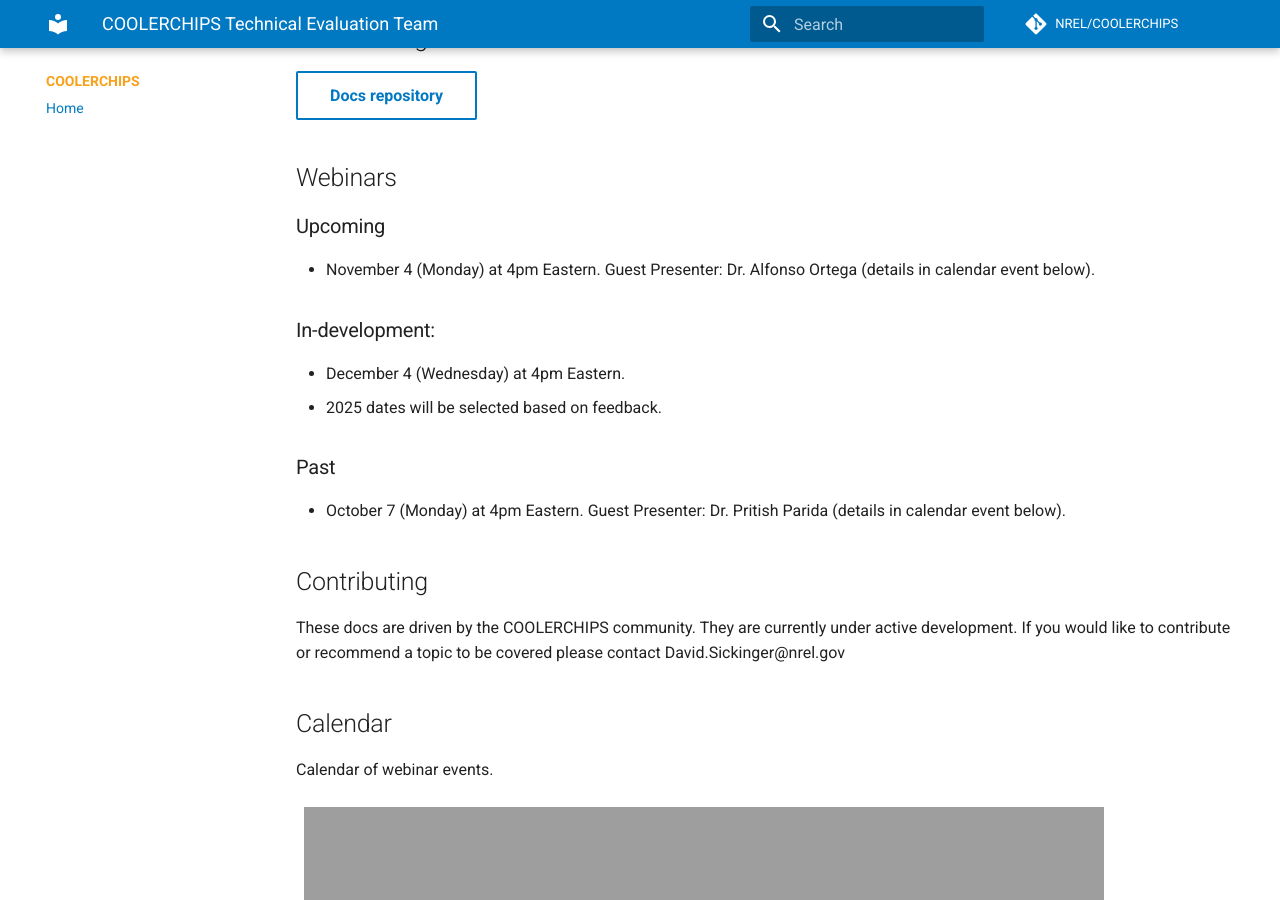
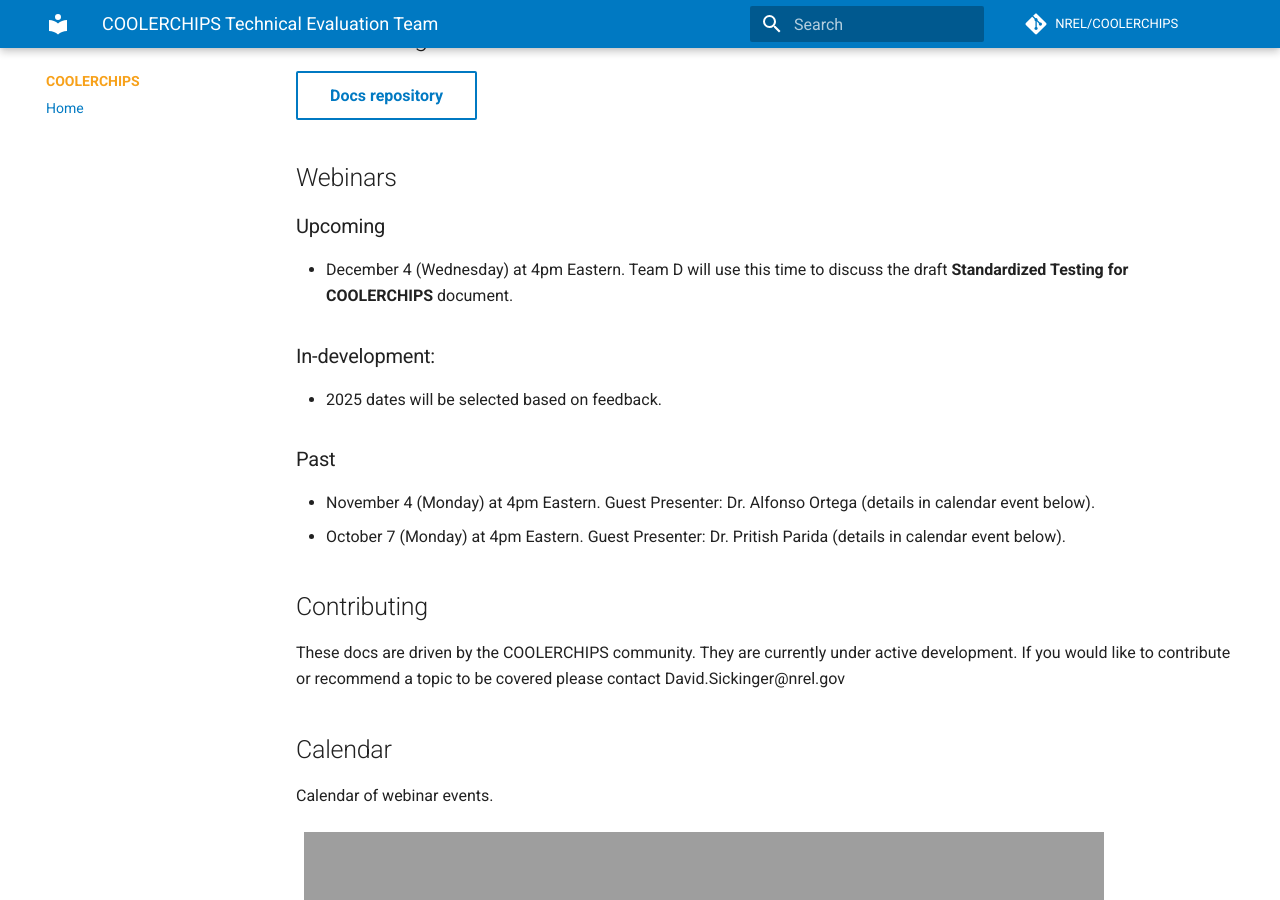
Before and after one commit to NREL/COOLERCHIPS-Technical-Evaluation-Team, an MkDocs documentation site: the page built from docs/index.md, in a window 1280 px wide and 900 px high, scrolled down 302 px. Built offline with MkDocs 1.6.1 and Material for MkDocs 9.7.7, drawn with Linux system fonts in a browser that asks for light colours; comment, search, counter and statistics services are not loaded.

Commit message:
Updated December 4 meeting details.

```diff
--- a/docs/index.md
+++ b/docs/index.md
@@ -16,15 +16,15 @@
 
 ### Upcoming
 
-- November 4 (Monday) at 4pm Eastern. Guest Presenter: Dr. Alfonso Ortega (details in calendar event below).
+- December 4 (Wednesday) at 4pm Eastern. Team D will use this time to discuss the draft **Standardized Testing for COOLERCHIPS** document.
 
 ### In-development:
 
-- December 4 (Wednesday) at 4pm Eastern.
 - 2025 dates will be selected based on feedback.
 
 ### Past
 
+- November 4 (Monday) at 4pm Eastern. Guest Presenter: Dr. Alfonso Ortega (details in calendar event below).
 - October 7 (Monday) at 4pm Eastern. Guest Presenter: Dr. Pritish Parida (details in calendar event below).
 
 ## Contributing
```
